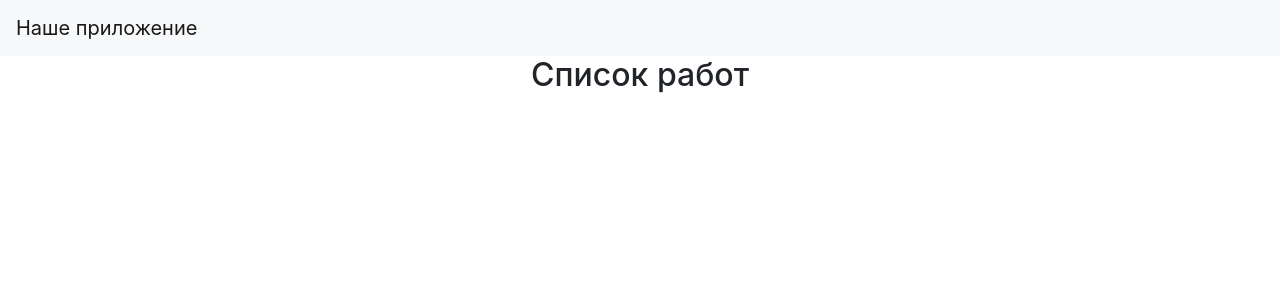
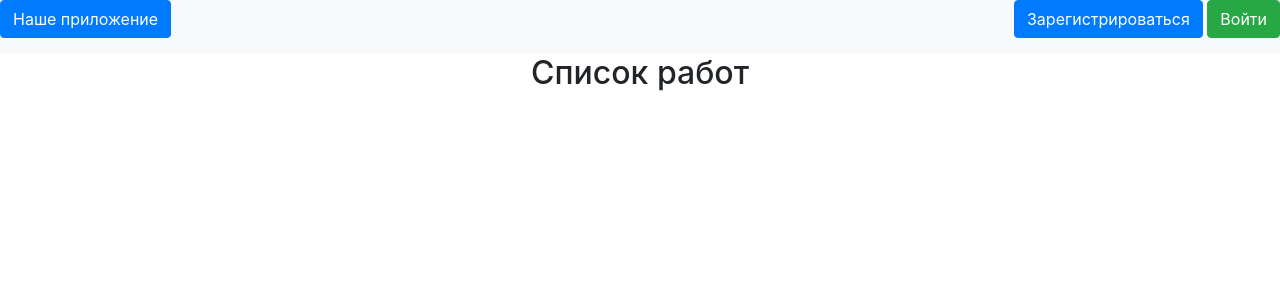
Before and after one commit to N1k0lay78/three-in-flask, a Flask app: page /works/ in a window 1280 px wide. Shown: the top 300 px of the page. Run offline with Flask 2, Linux system fonts and the light colour scheme; some libraries are stand-ins or nearby versions.

Commit message:
Наконец-то сделано: имя залогиненого пользователя отображается на странице

```diff
--- a/main.py
+++ b/main.py
@@ -142,5 +142,5 @@ def main():
 if __name__ == '__main__':
     db_session.global_init("db/blogs.sqlite")
     session = db_session.create_session()
-    print('http://127.0.0.1:5000/register/')
+    print('http://127.0.0.1:5000/login/')
     main()
--- a/static/css/style.css
+++ b/static/css/style.css
@@ -59,6 +59,7 @@ table {
     border-top: 7px solid #ddd;
     border-bottom: 7px solid #ddd;
 }
+
 th {
     font-size: 13px;
     font-weight: normal;
@@ -67,6 +68,7 @@ th {
     color: #ddd;
     padding: 8px;
 }
+
 td {
     background: #ccc;
     border-right: 1px solid #ddd;
--- a/templates/base.html
+++ b/templates/base.html
@@ -11,10 +11,22 @@
     <title>{{title}}</title>
 </head>
 <body>
-<header>
-    <nav class="navbar navbar-light bg-light">
-        <a class="navbar-brand" href="/works">Наше приложение</a>
-    </nav>
+<header class="bg-light">
+    <div style="overflow: hidden;" class="bg-light">
+        <p style="float: left;">
+            <a class="btn btn-primary" href="/works">Наше приложение</a>
+        </p>
+        {% if current_user.is_authenticated %}
+        <p style="float: right;">
+            <a class="navbar-brand" href="/logout">{{ current_user.name }}</a>
+        </p>
+        {% else %}
+        <p style="float: right;">
+            <a class="btn btn-primary " href="/register">Зарегистрироваться</a>
+            <a class="btn btn-success" href="/login">Войти</a>
+        </p>
+        {% endif %}
+    </div>
 </header>
 <!-- Begin page content -->
 <main role="main" class="container">
```
Lines whose indentation alone changed are shown as unchanged.
